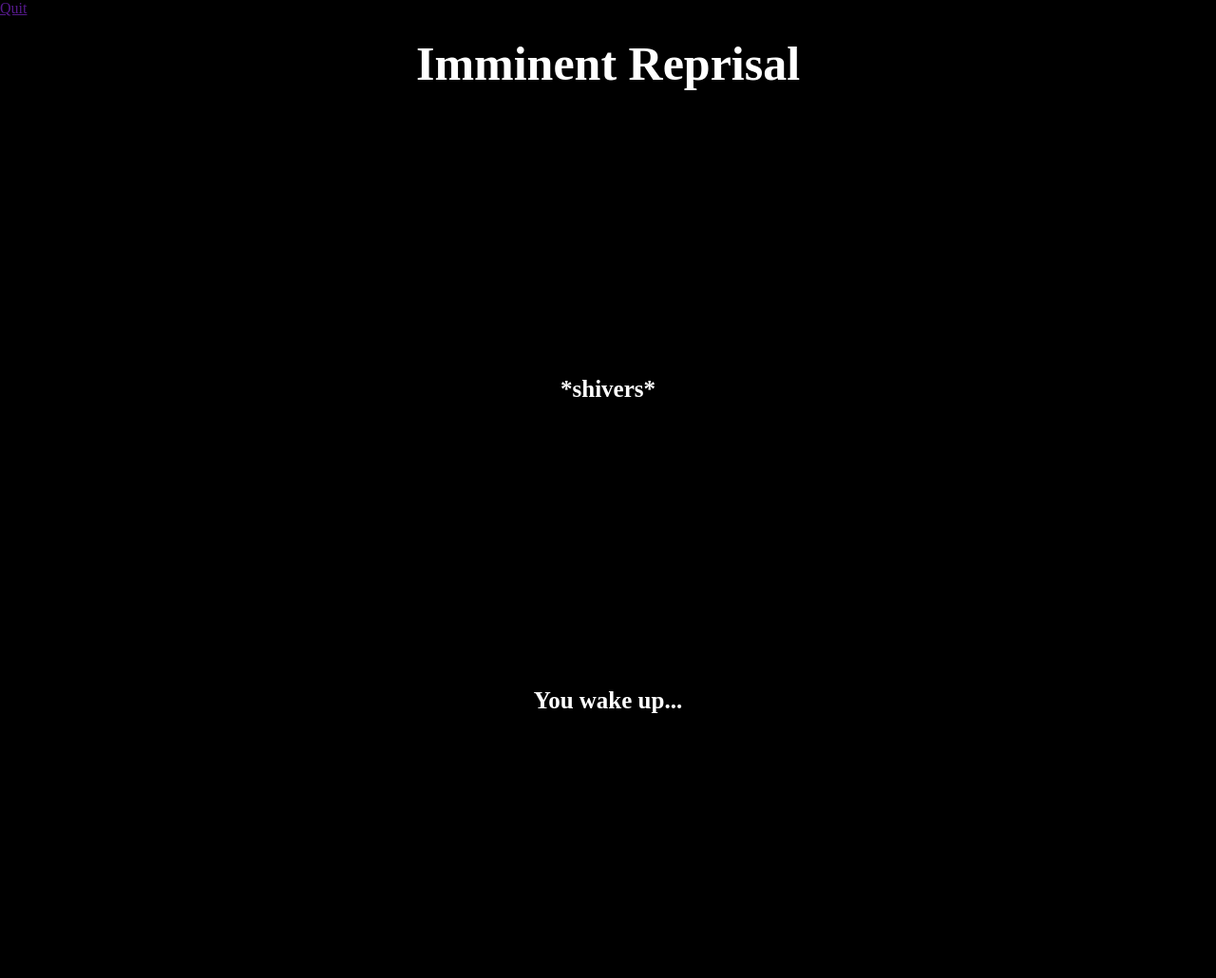
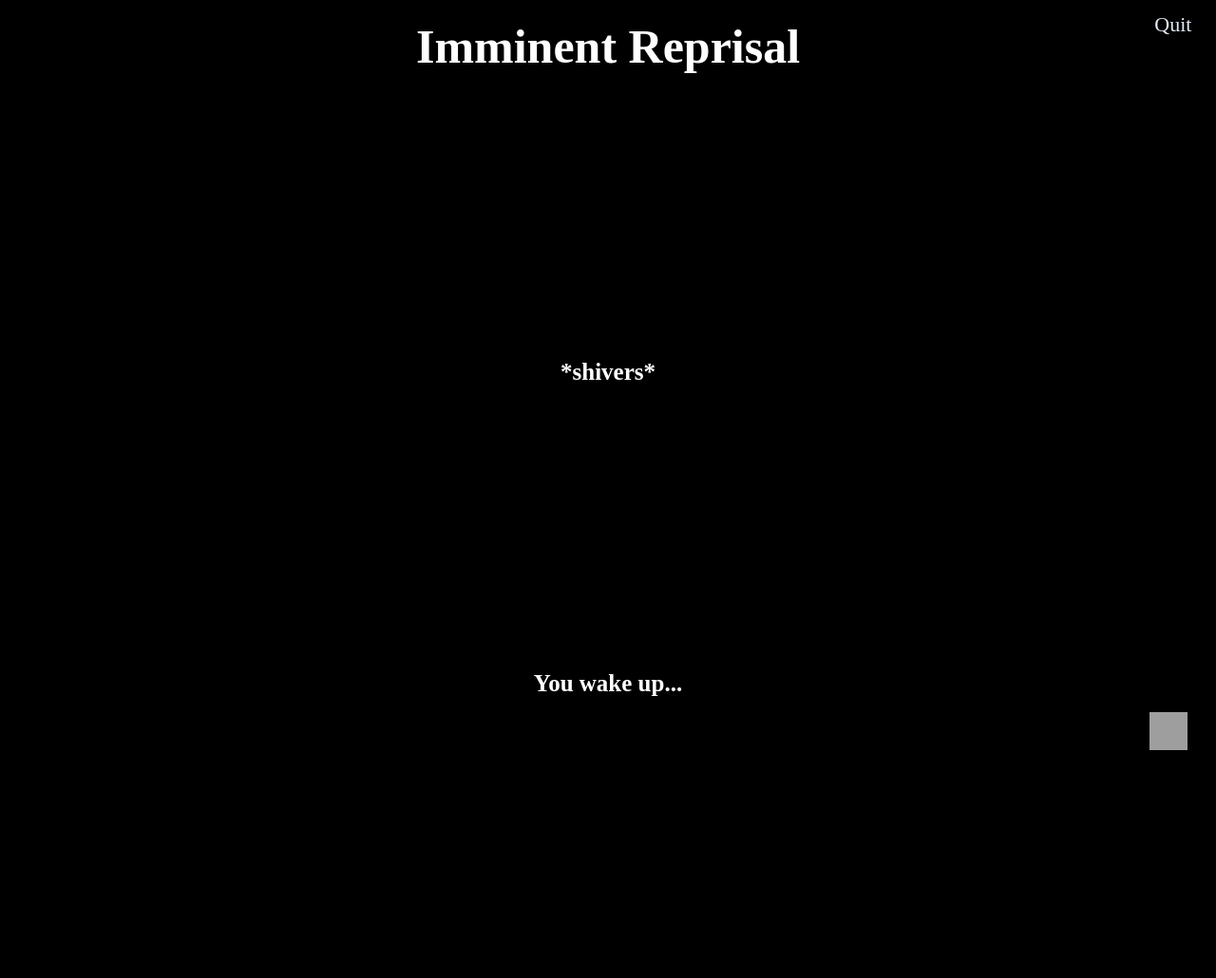
Before and after one commit to Yowzel/Finalproject, a Python web app: template templates/story.html in a window 1280 px wide. Shown: the top 1030 px of the page at 95% size. Run offline with Jinja, Linux system fonts and the light colour scheme; the template is opened without the code that fills it, so the values that code supplies are empty; some web fonts are replaced; grey boxes are pictures that could not be loaded.

Commit message:
fixed quit button and arrow

```diff
--- a/css/story.css
+++ b/css/story.css
@@ -61,12 +61,25 @@ button {
   display: grid;
   grid-template-columns: 50% 50%;
   grid-template-rows: 50%;
-
-p.quit a {
-  color: lightblue;
 }
 
-.quit {
+a:-webkit-any-link{
+  color: #e3ebf7;
+  font-size: 22px;
+  text-decoration: none;
+}
+
+.quit{
+  position: fixed;
   text-align: right;
+  width: 98%;
+  margin-top: 1%;
+}
 
+img{
+  width: 40px;
+  height: 40px;
+  position: fixed;
+  bottom: 10;
+  right: 30;
 }
--- a/templates/story.html
+++ b/templates/story.html
@@ -8,8 +8,11 @@
     <script src="/js/start.js"> </script>
  </head>
  <body>
-<a href="{{log_url}}"> Quit </a>
+<div class = 'quit'>
+<a href="{{log_url}}"> Quit</class></a>
+</div>
 
+<img src="https://i1.wp.com/www.xensity.it/wp-content/uploads/2017/06/arrow-down-2-icon.gif?ssl=1" >
 
 <div class = 'display'>
   <audio autoplay loop>
```
